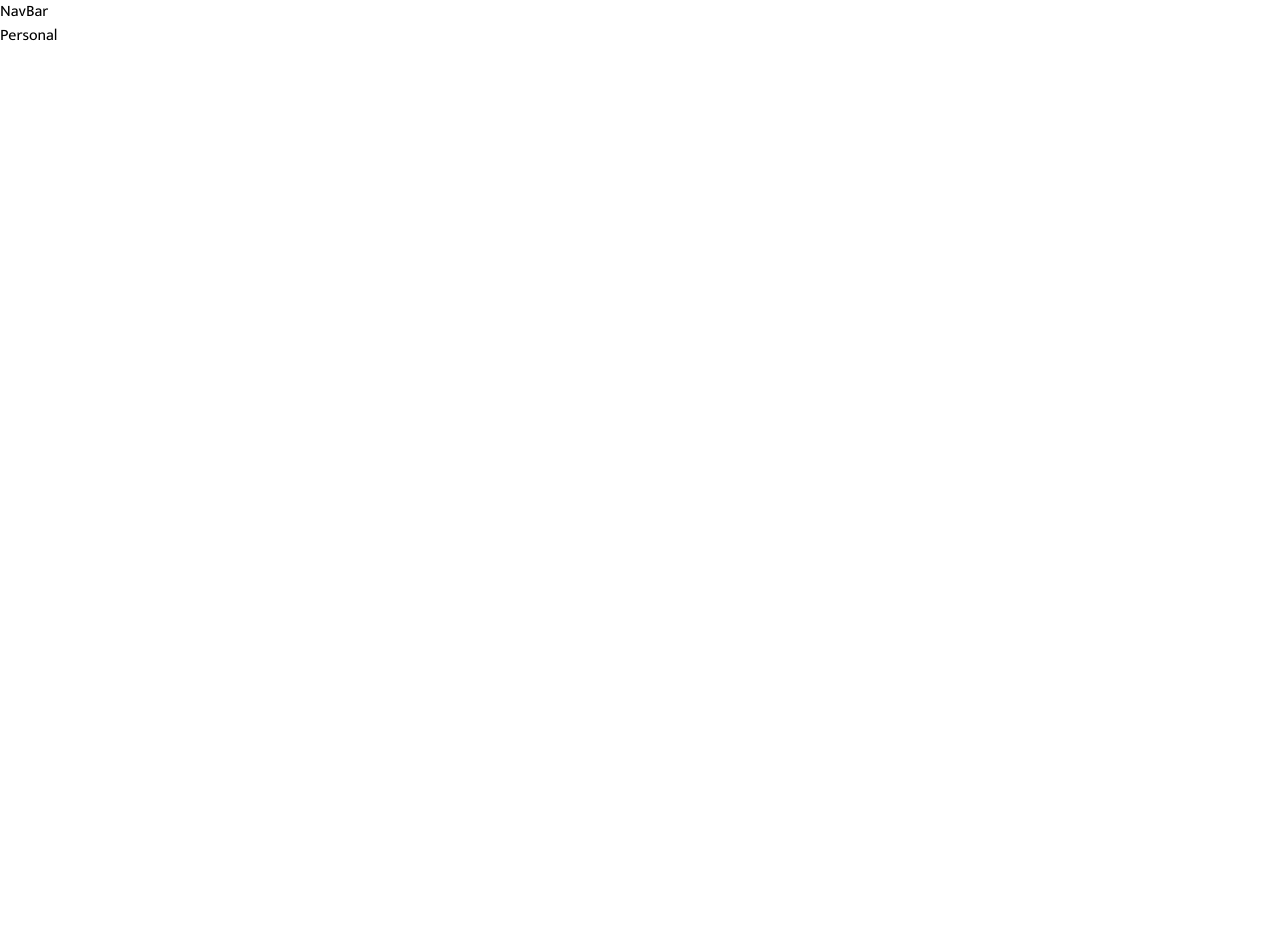
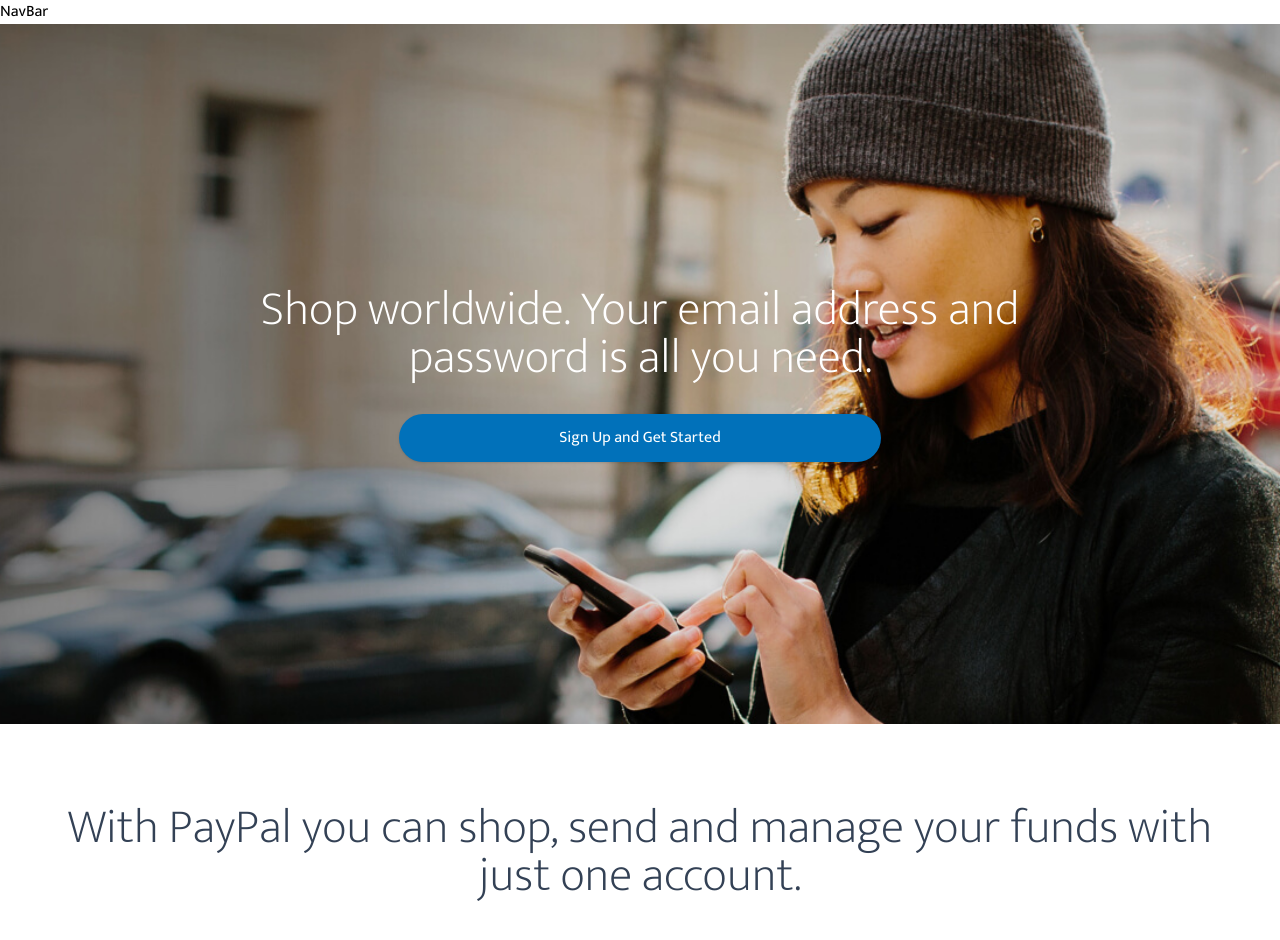
Before and after one commit to Bernard065/paypal-clone, a React (Create React App) app: page /personal in a window 1280 px wide. Shown: the top 940 px of the page. Before the commit the page ends 800 px from the top, so only its background shows below. Built offline with nearby package versions, Linux system fonts and the light colour scheme.

Commit message:
creating a personal hero component

```diff
--- a/src/pages/  Personal.js
+++ b/src/pages/  Personal.js
@@ -1,8 +1,11 @@
 import React from 'react'
+import Hero from './Personal/Hero'
 
 const   Personal = () => {
   return (
-    <div>  Personal</div>
+    <div>
+      <Hero />
+    </div>
   )
 }
 
--- /dev/null
+++ b/src/pages/Personal/Hero.js
@@ -0,0 +1,25 @@
+import React from 'react'
+
+const Hero = () => {
+  return (
+    <>
+      <section className="personal-showcase">
+        <div className="overlay text-center px-8">
+          <h1 className="text-white text-4xl mb-8 lg:text-5xl 2xl:text-6xl max-w-3xl mx-auto font-light">
+            Shop worldwide. Your email address and password is all you need.
+          </h1>
+          <button className="btn-blue">Sign Up and Get Started</button>
+        </div>
+      </section>
+
+      <div className="max-w-6xl mx-auto py-10 lg:py-20">
+        <h2 className="text-center mb-8 text-2xl font-light lg:text-5xl lg:mb-16 text-slate-700">
+          With PayPal you can shop, send and manage your funds with just one
+          account.
+        </h2>
+      </div>
+    </>
+  )
+}
+
+export default Hero
```
